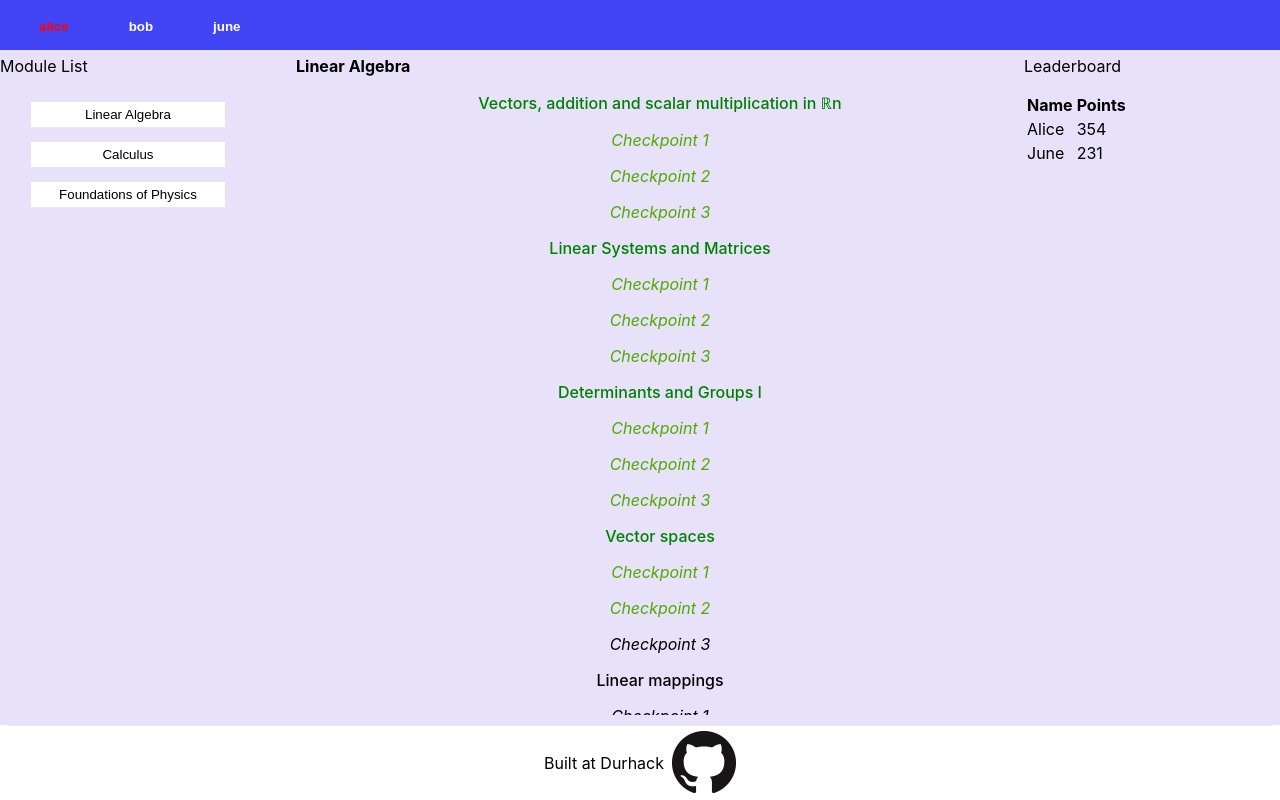
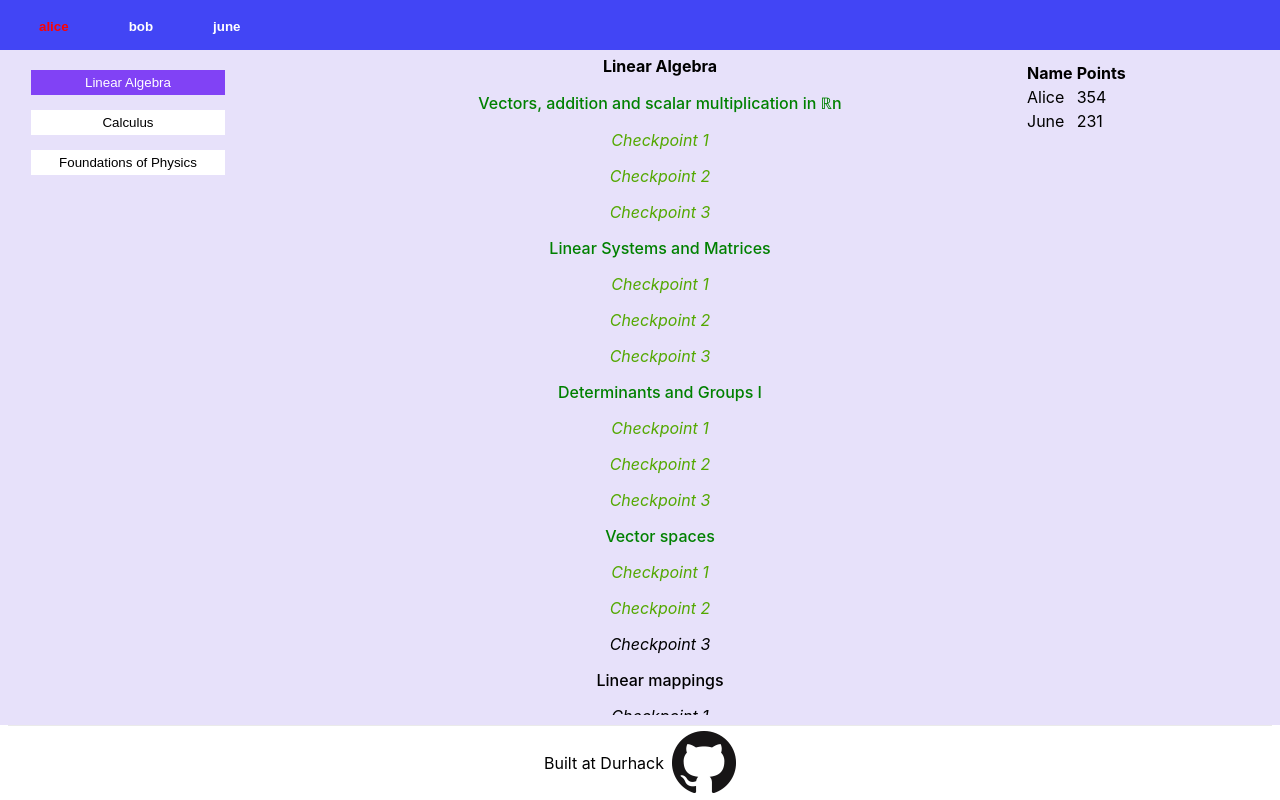
Before and after one commit to SimpsonThomas/durhack-tracker, a Next.js app: page / in a window 1280 px wide. Both pictures are taken after a click on the button "Linear Algebra". Built offline with nearby package versions, Linux system fonts and the light colour scheme.

Commit message:
Some more visual flair

```diff
--- a/core/map.js
+++ b/core/map.js
@@ -52,7 +52,7 @@ function MapItem(module) {
 
     return (
         <ul className={styles.mapLister}>
-            <b>{module}</b>
+            <center><b>{module}</b></center>
             {
                 modules[module].map( (module, i) => {
                     return(<div>{modulePrinter(i)}</div>)
--- a/core/moduleList.js
+++ b/core/moduleList.js
@@ -12,9 +12,10 @@ function ModuleList(moduleChanger, moduleSel, person) {
 }
 
 function moduleButton(moduleChanger, moduleSel, name) {
+    let style = (moduleSel === name) ? styles.moduleButtonActive : styles.moduleButton
     return (
         <li key={name} className={styles.moduleButtonList}>
-            <button className={styles.moduleButton} onClick={() => {
+            <button className={style} onClick={() => {
                 moduleChanger(name)
             }}>
                 {name}
--- a/pages/index.js
+++ b/pages/index.js
@@ -20,14 +20,14 @@ function Home() {
 
       <main className={styles.main}>
           <div className={styles.moduleList}>
-            <p>Module List</p>
+            <br/>
             {ModuleList(setModule, moduleSel, currentUser)}
           </div>
           <div className={styles.map}>
             {MapItem(moduleSel)}
           </div>
           <div className={styles.leaderboard}>
-            <p>Leaderboard</p>
+            <br/>
             <Leaderboard/>
           </div>
       </main>
--- a/styles/course.module.css
+++ b/styles/course.module.css
@@ -27,13 +27,24 @@
     transition: 0.75s;
   }
 
-.moduleButton:hover {
+  .moduleButtonActive {
     list-style: none;
     display: block;
     width:100%;
     padding: 5px;
-    background-color: #4245f5;
+    background-color: #8142f5;
     color: white;
     border: 0px;
     transition: 0.75s;
+  }
+
+.moduleButton:hover {
+    background-color: #4245f5;
+    color: white;
+    transition: 0.75s;
 }
+
+.moduleButtonActive:hover {
+  background-color: #4245f5;
+  transition: 0.75s;
+}
```
